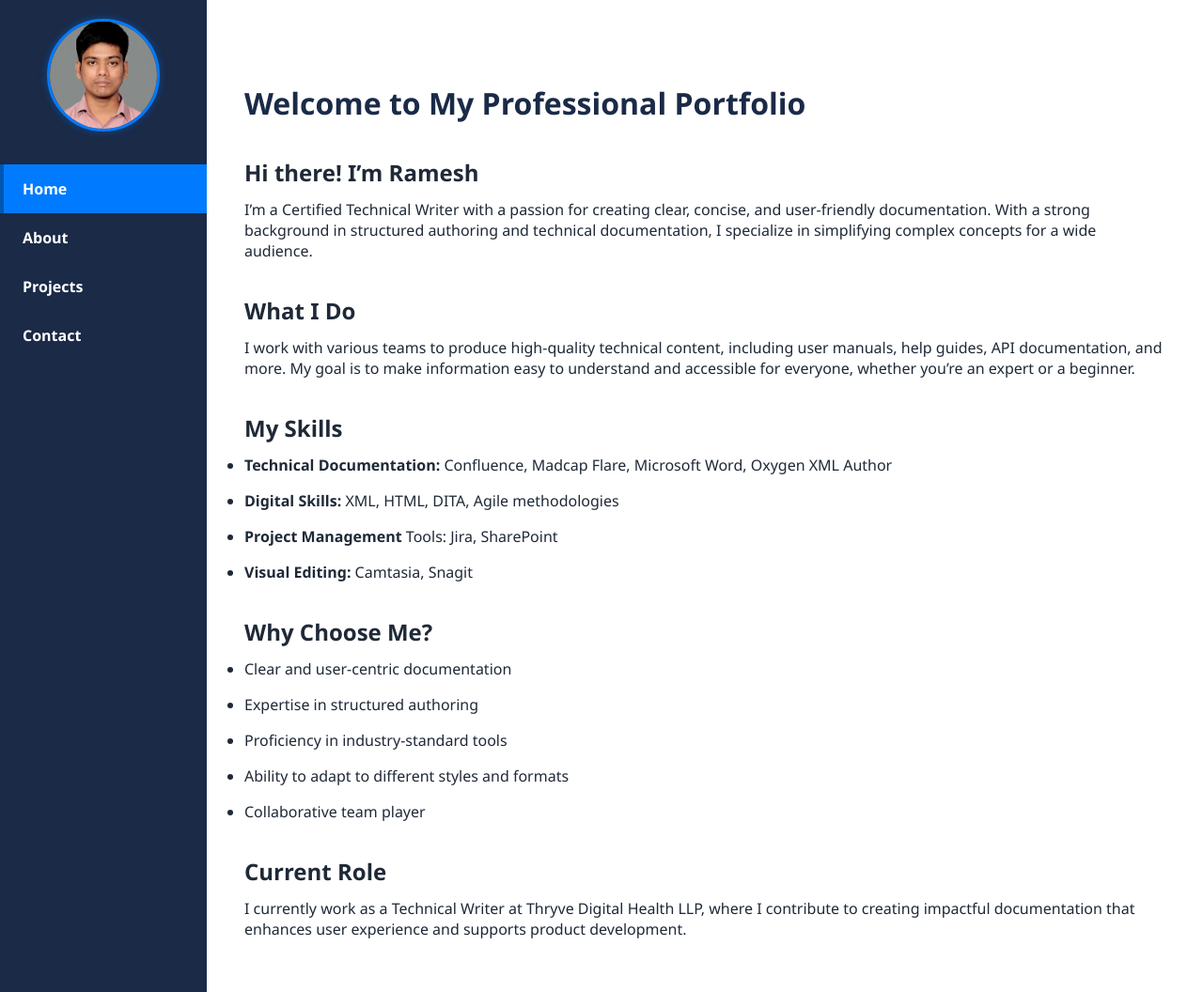
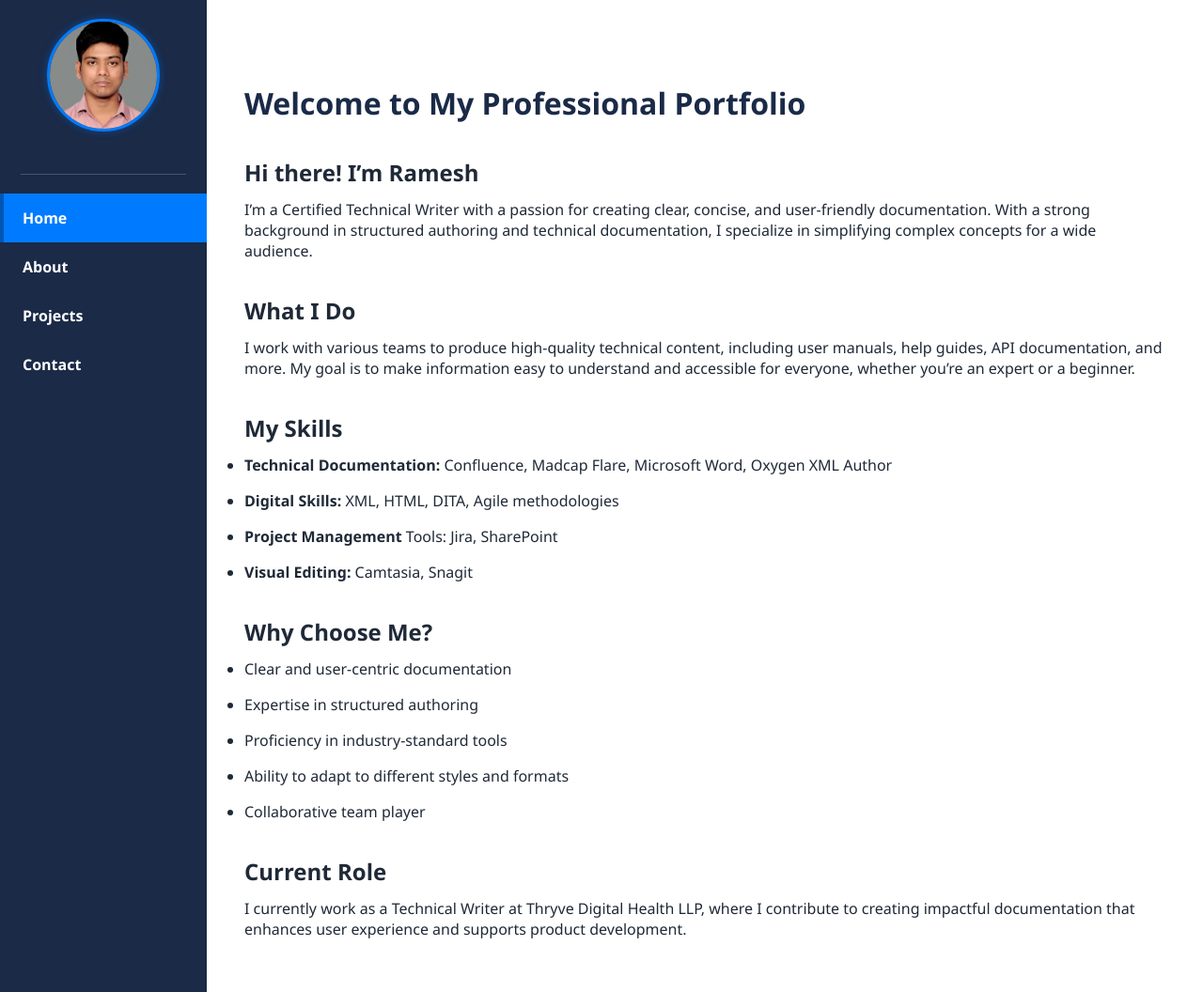
Before and after one commit to Ramesht95/Ramesh-T, a Jekyll site: the page built from index.md, in a window 1280 px wide and 1056 px high. Shown: the whole window at 94% size. Built offline with Jekyll 4.4.1, drawn with Linux system fonts in a browser that asks for light colours.

Commit message:
added line

```diff
--- a/_layouts/default.html
+++ b/_layouts/default.html
@@ -13,6 +13,8 @@
     <img src="{{ '/images/Ramesh.T_Photo.jpg' | relative_url }}" alt="Ramesh's Photo" />
   </div>
 
+   <hr class="sidebar-divider" />
+
   <a href="{{ '/' | relative_url }}" class="{% if page.url == '/' or page.url == '/index.html' %}active{% endif %}">Home</a>
   <a href="{{ '/about' | relative_url }}" class="{% if page.url contains '/about' %}active{% endif %}">About</a>
   <a href="{{ '/projects' | relative_url }}" class="{% if page.url contains '/projects' %}active{% endif %}">Projects</a>
--- a/assets/css/style.css
+++ b/assets/css/style.css
@@ -152,3 +152,10 @@ main.content h3 {
   margin-top: 1.5em;
   margin-bottom: 0.5em;
 }
+
+.sidebar-divider {
+  width: 80%;
+  border: 0;
+  border-top: 1px solid #FFFFFF33; /* subtle white line */
+  margin: 10px 0 20px 0;
+}
```
